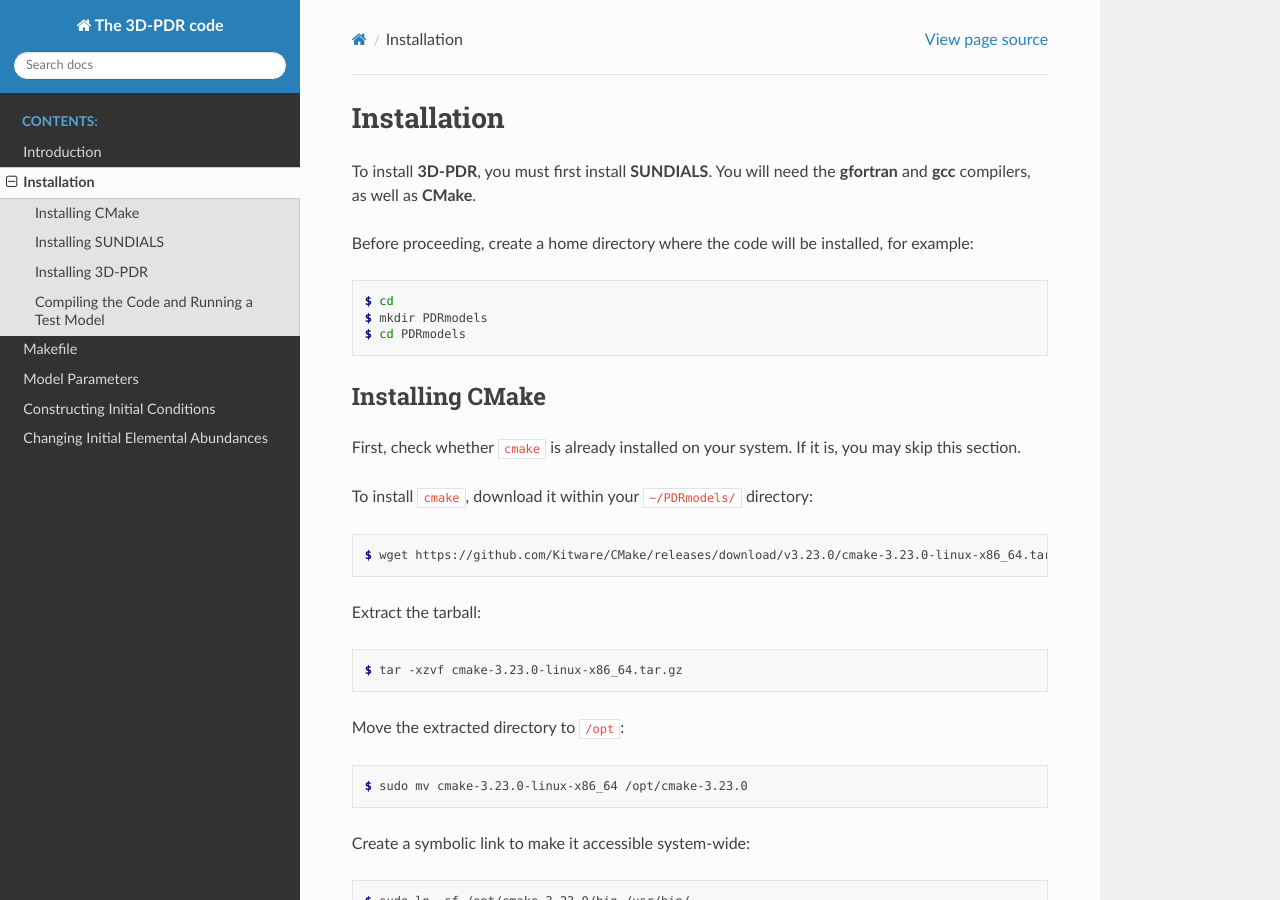
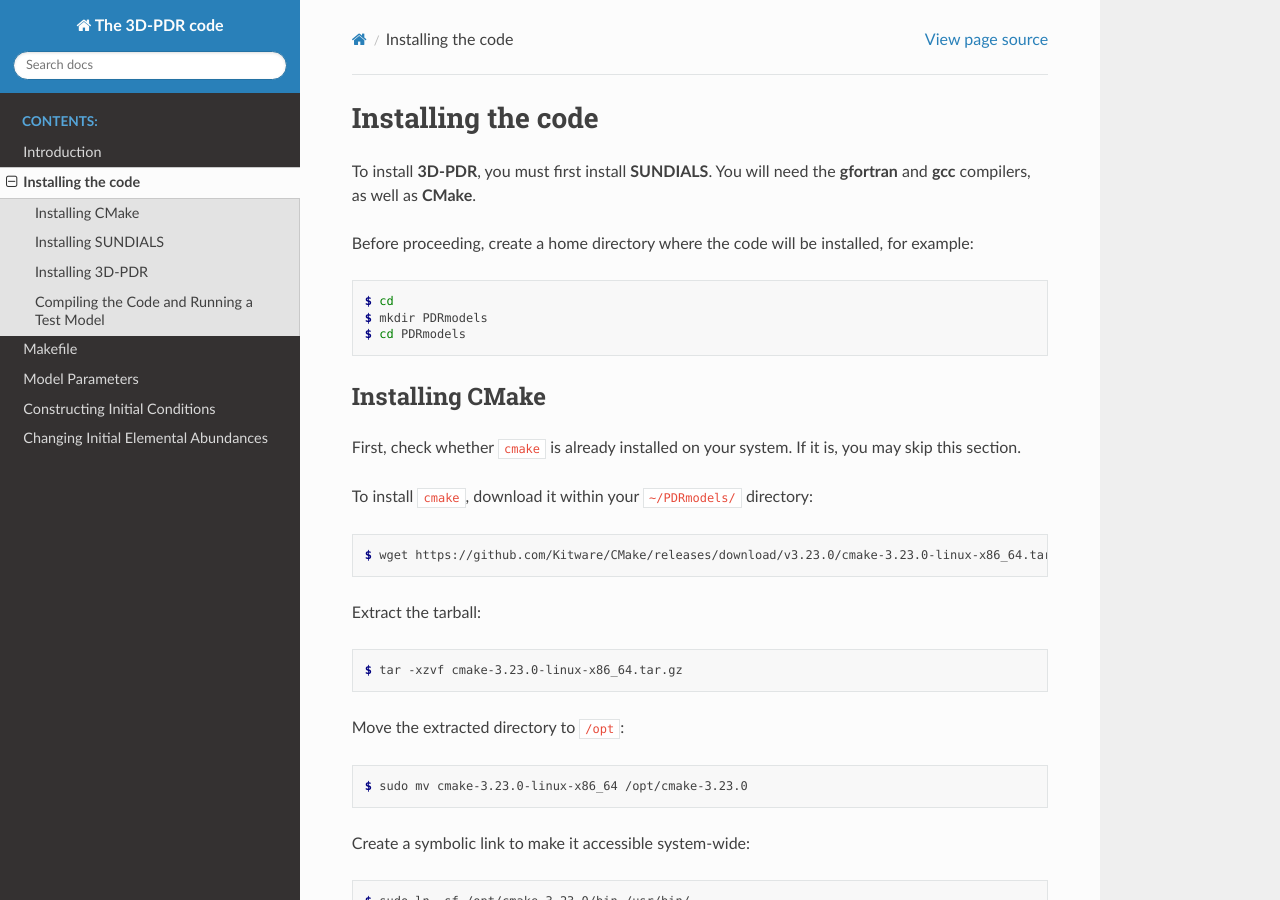
Before and after one commit to itamos-ism/3D-PDR-pblc, a Sphinx documentation site: the page built from docs/source/installation.rst, in a window 1280 px wide and 900 px high. Built offline with Sphinx 7.4.7 and the Read the Docs theme 3.1.0, drawn with Linux system fonts in a browser that asks for light colours.

Commit message:
Update installation.rst

```diff
--- a/docs/source/installation.rst
+++ b/docs/source/installation.rst
@@ -1,5 +1,5 @@
-Installation
-============
+Installing the code
+===================
 
 To install **3D-PDR**, you must first install **SUNDIALS**.
 You will need the **gfortran** and **gcc** compilers, as well as **CMake**.
```
